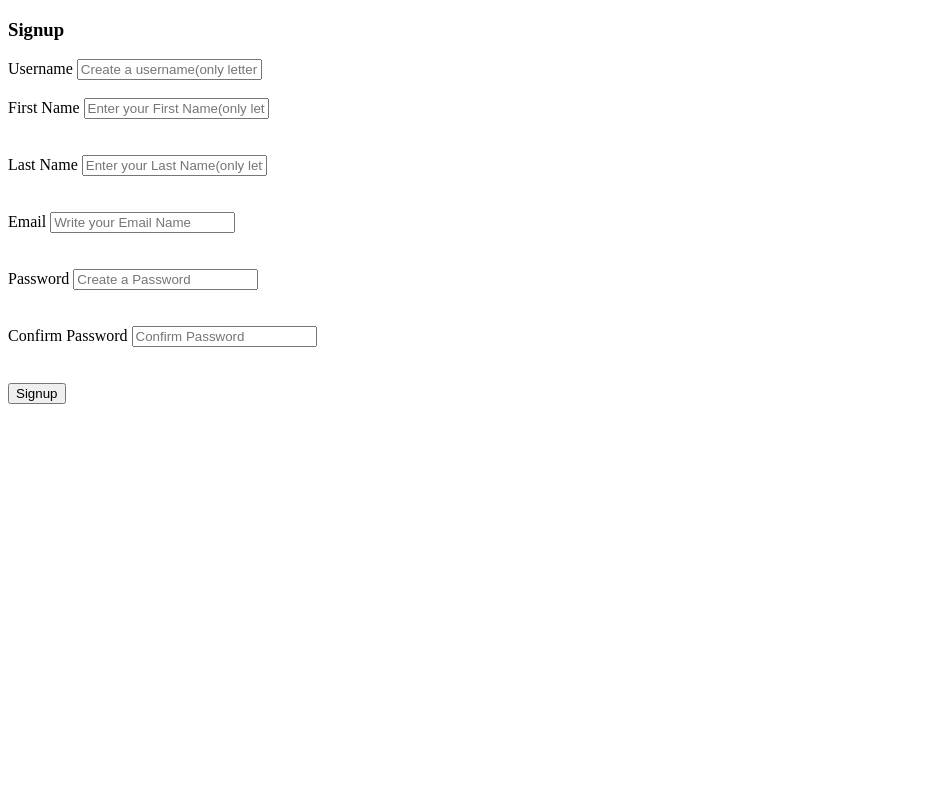
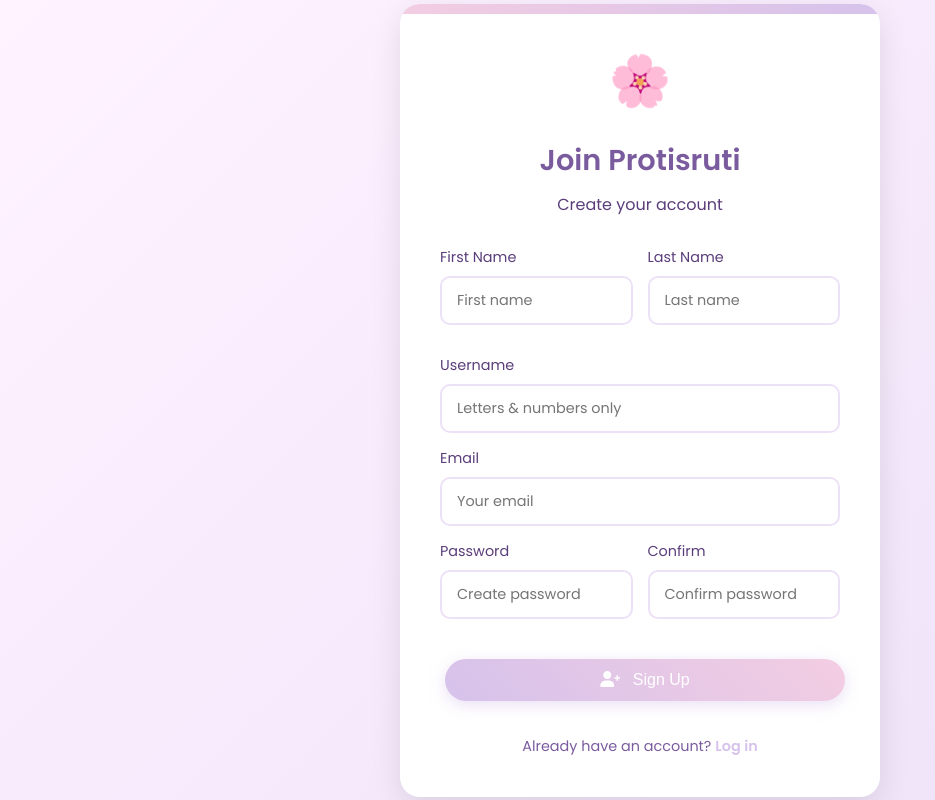
Before and after one commit to IsratMou/ngo, a Django app: page /signup/ in a window 1280 px wide. Shown: the whole page, without its empty margins (0-935 px from the left). Run offline with Django 5.2, Linux system fonts and the light colour scheme.

Commit message:
fixed the errors of signup styling

```diff
--- a/protisruti/templates/signup.html
+++ b/protisruti/templates/signup.html
@@ -1,54 +1,235 @@
-
 <!DOCTYPE html>
 <html lang="en">
 <head>
     <meta charset="UTF-8">
     <meta name="viewport" content="width=device-width, initial-scale=1.0">
-    <title>Signup</title>
+    <title>Signup | Protisruti</title>
+    <link href="https://fonts.googleapis.com/css2?family=Poppins:wght@300;400;600&display=swap" rel="stylesheet">
+    <link rel="stylesheet" href="https://cdnjs.cloudflare.com/ajax/libs/font-awesome/6.0.0-beta3/css/all.min.css">
+    <style>
+        :root {
+            --color1: #FEF3FF; /* Light lavender */
+            --color2: #EDE1F8; /* Soft purple */
+            --color3: #D6C2EB; /* Medium lavender */
+            --color4: #F3CDE2; /* Pink lavender */
+        }
+
+        body {
+            font-family: 'Poppins', sans-serif;
+            background: linear-gradient(135deg, var(--color1), var(--color2));
+            min-height: 100vh;
+            margin: 0;
+            padding: 0;
+            display: flex;
+            justify-content: center;
+            align-items: center;
+            color: #5a3d7a;
+        }
+
+        .container {
+            background-color: white;
+            border-radius: 20px;
+            box-shadow: 0 10px 30px rgba(0, 0, 0, 0.1);
+            padding: 40px;
+            width: 90%;
+            max-width: 400px;
+            text-align: center;
+            position: relative;
+            overflow: hidden;
+        }
+
+        .container::before {
+            content: "";
+            position: absolute;
+            top: 0;
+            left: 0;
+            width: 100%;
+            height: 10px;
+            background: linear-gradient(90deg, var(--color4), var(--color3));
+        }
+
+        h1 {
+            color: #7a5c9e;
+            margin-bottom: 10px;
+            font-weight: 600;
+            font-size: 1.8rem;
+        }
+
+        h3 {
+            color: #5a3d7a;
+            margin: 0 0 30px;
+            font-weight: 400;
+            font-size: 1rem;
+        }
+
+        .alert {
+            padding: 15px;
+            border-radius: 10px;
+            margin-bottom: 20px;
+            position: relative;
+            background-color: #f8f1ff;
+            border-left: 5px solid var(--color3);
+        }
+
+        .close {
+            position: absolute;
+            right: 10px;
+            top: 10px;
+            cursor: pointer;
+            color: var(--color3);
+        }
+
+        .form-grid {
+            display: grid;
+            grid-template-columns: 1fr 1fr;
+            gap: 15px;
+            margin-bottom: 15px;
+        }
+
+        .form-group {
+            margin-bottom: 15px;
+            text-align: left;
+        }
+
+        .full-width {
+            grid-column: span 2;
+        }
+
+        label {
+            display: block;
+            margin-bottom: 8px;
+            color: #5a3d7a;
+            font-weight: 500;
+            font-size: 0.9rem;
+        }
+
+        input[type="text"],
+        input[type="email"],
+        input[type="password"] {
+            width: 100%;
+            padding: 12px 15px;
+            border: 2px solid var(--color2);
+            border-radius: 10px;
+            font-family: 'Poppins', sans-serif;
+            font-size: 0.9rem;
+            transition: all 0.3s ease;
+            box-sizing: border-box;
+        }
+
+        input:focus {
+            outline: none;
+            border-color: var(--color3);
+            box-shadow: 0 0 0 3px rgba(214, 194, 235, 0.3);
+        }
+
+        .btn {
+            display: inline-block;
+            background: linear-gradient(45deg, var(--color3), var(--color4));
+            color: white;
+            border: none;
+            padding: 12px 25px;
+            margin: 10px 5px;
+            border-radius: 30px;
+            cursor: pointer;
+            font-size: 16px;
+            font-weight: 500;
+            text-decoration: none;
+            transition: all 0.3s ease;
+            box-shadow: 0 4px 15px rgba(214, 194, 235, 0.5);
+            width: 100%;
+        }
+
+        .btn:hover {
+            transform: translateY(-3px);
+            box-shadow: 0 6px 20px rgba(214, 194, 235, 0.7);
+        }
+
+        .btn i {
+            margin-right: 8px;
+        }
+
+        .welcome-icon {
+            font-size: 50px;
+            color: var(--color4);
+            margin-bottom: 20px;
+        }
+
+        .login-link {
+            margin-top: 25px;
+            font-size: 0.9rem;
+            color: #7a5c9e;
+        }
+
+        .login-link a {
+            color: var(--color3);
+            text-decoration: none;
+            font-weight: 600;
+            transition: all 0.3s ease;
+        }
+
+        .login-link a:hover {
+            color: var(--color4);
+        }
+    </style>
 </head>
 <body>
-    <h3>Signup</h3>
-    <form action="/signup/" method="POST">
+    <div class="container">
+        {% for message in messages %}
+            <div class="alert alert-{{ message.tags }} alert-dismissible fade show" role="alert">
+                <strong>Message:</strong> {{ message }}
+                <button type="button" class="close" data-dismiss="alert" aria-label="Close">
+                    <span aria-hidden="true">&times;</span>
+                </button>
+            </div>
+        {% endfor %}
 
-        {% csrf_token %}
+        <div class="welcome-icon">🌸</div>
+        <h1>Join Protisruti</h1>
+        <h3>Create your account</h3>
 
+        <form action="/signup/" method="POST">
+            {% csrf_token %}
 
-        <label for="">Username</label>
-        <input type="text" id="username" name="username"
-        placeholder="Create a username(only letters and numbers)" Required><br><br>
+            <div class="form-grid">
+                <div class="form-group">
+                    <label for="fname">First Name</label>
+                    <input type="text" id="fname" name="fname" placeholder="First name" required>
+                </div>
 
-        <label for="">First Name</label>
-        <input type="text" id="fname" name="fname"
-        placeholder="Enter your First Name(only letters and numbers)" Required><br><br>
+                <div class="form-group">
+                    <label for="lname">Last Name</label>
+                    <input type="text" id="lname" name="lname" placeholder="Last name" required>
+                </div>
+            </div>
 
-        <br>
+            <div class="form-group">
+                <label for="username">Username</label>
+                <input type="text" id="username" name="username" placeholder="Letters & numbers only" required>
+            </div>
 
-        <label for="">Last Name</label>
-        <input type="text" id="lname" name="lname"
-        placeholder="Enter your Last Name(only letters and numbers)" Required><br><br>
+            <div class="form-group">
+                <label for="email">Email</label>
+                <input type="email" id="email" name="email" placeholder="Your email" required>
+            </div>
 
-        <br>
-        <label for="">Email</label>
-        <input type="email" id= "email" name="email"
-        placeholder="Write your Email Name" Required><br><br>
+            <div class="form-grid">
+                <div class="form-group">
+                    <label for="pass1">Password</label>
+                    <input type="password" id="pass1" name="pass1" placeholder="Create password" required>
+                </div>
 
-        <br>
+                <div class="form-group">
+                    <label for="pass2">Confirm</label>
+                    <input type="password" id="pass2" name="pass2" placeholder="Confirm password" required>
+                </div>
+            </div>
 
-        <label for="">Password</label>
-        <input type="password" id="pass1" name="pass1"
-        placeholder="Create a Password" Required><br><br>
+            <button type="submit" class="btn"><i class="fas fa-user-plus"></i> Sign Up</button>
+        </form>
 
-        <br>
-
-        <label for="">Confirm Password</label>
-        <input type="password" id="pass2" name="pass2"
-        placeholder="Confirm Password" Required><br><br>
-        <br>
-
-        <input type="submit" value="Signup">
-        <br>
-    </form>
-
-    <script src="" async defer></script>
+        <div class="login-link">
+            Already have an account? <a href="/login">Log in</a>
+        </div>
+    </div>
 </body>
 </html>
```
